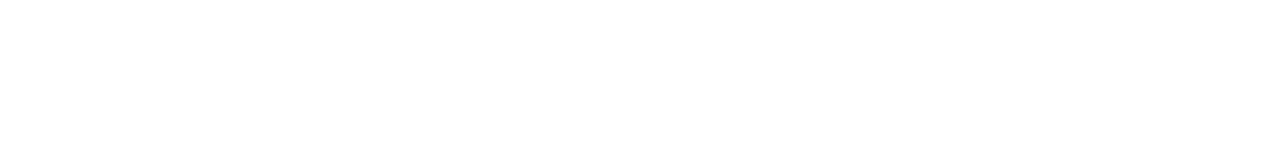
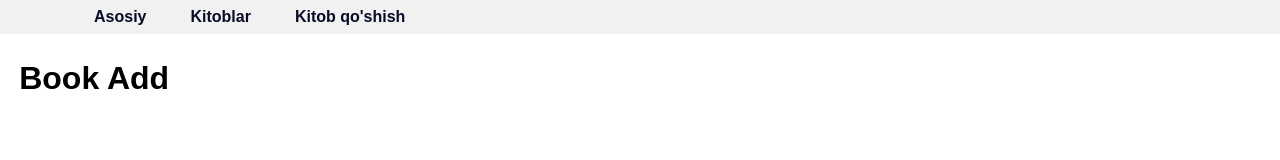
Before and after one commit to Shahboz007/books-express-3, a website: page views/books/books-add.html in a window 1280 px wide. Drawn offline with Linux system fonts and the light colour scheme.

Commit message:
added page title

```diff
--- a/public/css/main.css
+++ b/public/css/main.css
@@ -30,3 +30,10 @@
 .header__nav--ul li a:hover {
   color: rgb(34, 47, 167);
 }
+
+/* Page title */
+.page--title {
+  font-family: sans-serif;
+  line-height: 180%;
+  margin: 1rem 1.2rem;
+}
--- a/routes/books.js
+++ b/routes/books.js
@@ -7,8 +7,14 @@ const router = Router();
 // view path
 const viewsPath = path.join(__dirname, '..', 'views/books')
 
+// index page
 router.get('/', (req,res) => {
   res.sendFile(path.join(viewsPath, 'books.html'))
 })
 
+// add page
+router.get('/add', (req,res) => {
+  res.sendFile(path.join(viewsPath, 'books-add.html'))
+})
+
 module.exports = router;
--- a/views/books/books-add.html
+++ b/views/books/books-add.html
@@ -0,0 +1,30 @@
+<!DOCTYPE html>
+<html lang="en">
+  <head>
+    <meta charset="UTF-8" />
+    <meta name="viewport" content="width=device-width, initial-scale=1.0" />
+    <title>Book Add</title>
+    <link rel="stylesheet" href="/css/main.css" />
+  </head>
+  <body>
+    <!-- Header -->
+    <header class="header">
+      <nav class="header__nav">
+        <ul class="header__nav--ul">
+          <li class="header__nav--li"><a href="/">Asosiy</a></li>
+          <li class="header__nav--li"><a href="/books/">Kitoblar</a></li>
+          <li class="header__nav--li">
+            <a href="/books/add">Kitob qo'shish</a>
+          </li>
+        </ul>
+      </nav>
+    </header>
+    <!-- /Header -->
+
+    <!-- Main -->
+    <main>
+      <h1 class="page--title">Book Add</h1>
+    </main>
+    <!-- /Main -->
+  </body>
+</html>
```
Also changed, not shown: views/books/books.html (+26 -8 lines), views/main.html (+9 -4 lines).
